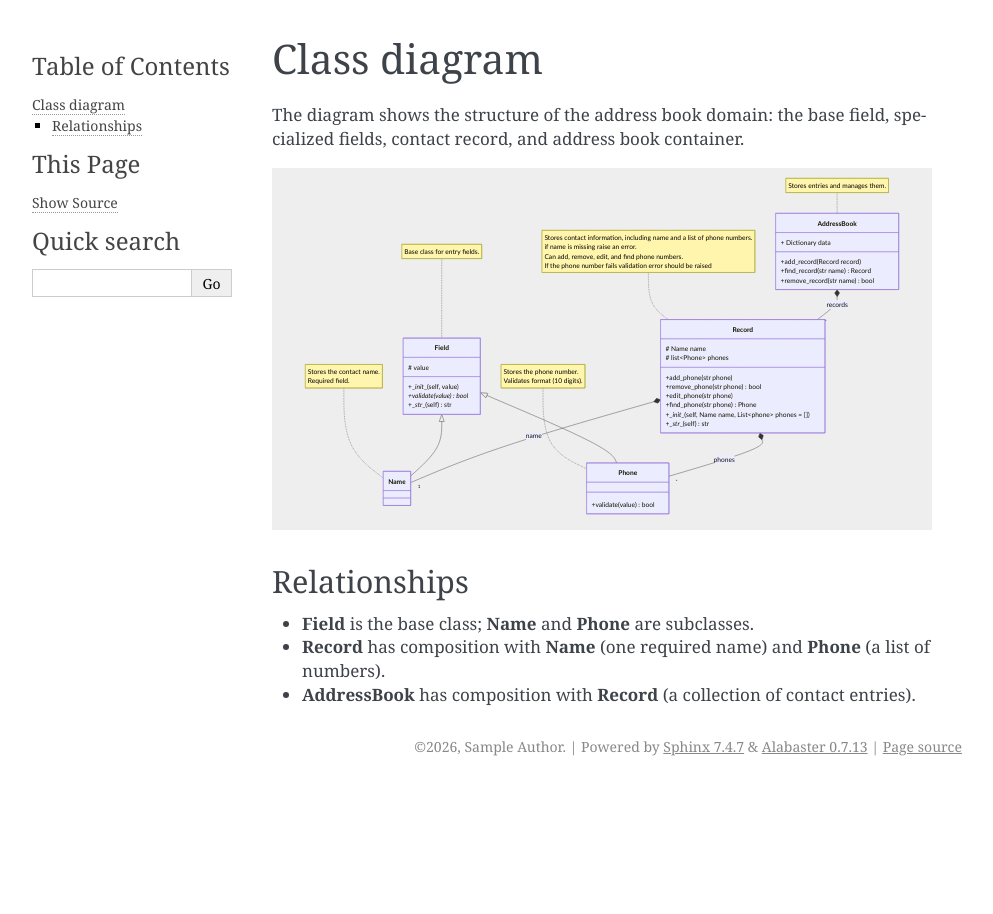
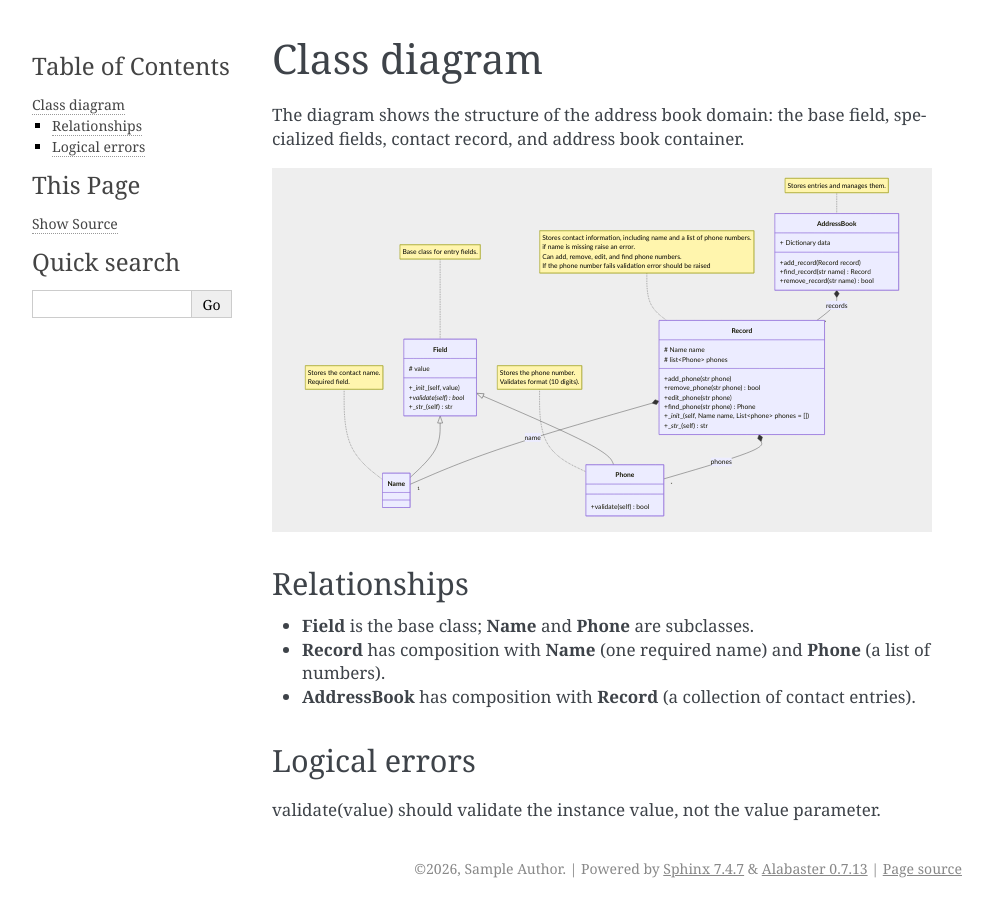
Before and after one commit to mykhailo-zhar/goit-pycore-hw-07, a Sphinx documentation site: the page built from docs/source/class-diagram.rst, in a window 1280 px wide. Shown: the whole page, without its empty margins (148-1141 px from the left). Built offline with Sphinx 7.4.7, drawn with Linux system fonts in a browser that asks for light colours.

Commit message:
Fix validate function

```diff
--- a/docs/source/class-diagram.rst
+++ b/docs/source/class-diagram.rst
@@ -12,13 +12,13 @@ contact record, and address book container.
   class Field {
     # value
     +\__init__(self, value)
-    +validate(value) bool*
+    +validate(self) bool*
     +\__str__(self) str
   }
 
   class Name
   class Phone {
-    +validate(value) bool
+    +validate(self) bool
   }
   class Record {
     # Name name
@@ -58,3 +58,8 @@ Relationships
 * **Field** is the base class; **Name** and **Phone** are subclasses.
 * **Record** has composition with **Name** (one required name) and **Phone** (a list of numbers).
 * **AddressBook** has composition with **Record** (a collection of contact entries).
+
+Logical errors
+-------------
+
+validate(value) should validate the instance value, not the value parameter.
```
Also changed, not shown: 1 other file.
